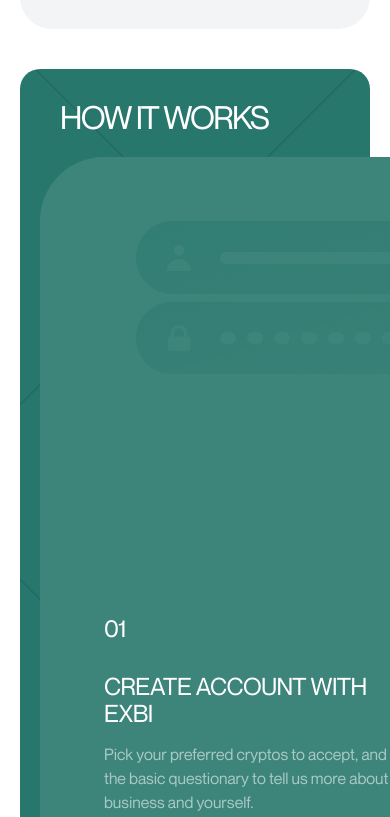
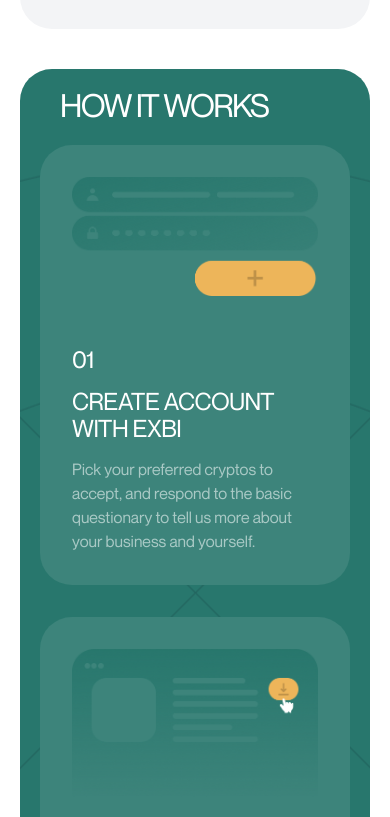
Before and after one commit to HiBlurryface/demo-exbi, a website: page src/index.html in a window 390 px wide. Shown: the part 1668-2485 px from the top of the page. Drawn offline with nearby package versions, Linux system fonts and the light colour scheme; files that its build step writes are made by us from their sources; files whose address does not match are found by name.

Commit message:
added new work block

```diff
--- a/gulp/version.json
+++ b/gulp/version.json
@@ -1,3 +1,3 @@
 {
-    "main": "20221111170038"
+    "main": "20221114115429"
 }
--- a/src/index.html
+++ b/src/index.html
@@ -268,11 +268,12 @@
 		<section class="work">
 			<div class="work__wrapper">
 				<div class="work__container">
+					<div class="work__bg"></div>
 					<h2 class="work__title container">How it works</h2>
 					<div class="work__content container">
+						<div class="work__slider">
 							<div class="work__block">
 								<picture>
-								<!-- <source srcset="img/work-step-1.webp" type="image/webp"> -->
 									<img src="img/work-step-1.png" alt="" class="work__block-img">
 								</picture>
 								<div class="work__block-text">
@@ -302,6 +303,7 @@
 									<p class="work__block-info">Receive your first crypto transaction on your first day.
 										Our
 										instinctive admin panel will give you valuable business insights.</p>
+								</div>
 							</div>
 						</div>
 					</div>
--- a/src/scss/style.scss
+++ b/src/scss/style.scss
@@ -36,6 +36,7 @@
     @media (max-width: 1320px) {
         padding: 165px 0 120px;
     }
+
     @media (max-width: 1220px) {
         padding: 125px 0 120px;
     }
@@ -948,6 +949,7 @@
     @media (max-width: 1440px) {
         padding-bottom: 60px;
     }
+
     @media (max-width: 768px) {
         padding-bottom: 40px;
     }
@@ -1222,7 +1224,9 @@
 
     @media (max-width: 1440px) {
         margin-bottom: 60px;
-    }
+        height: unset;
+    }
+
     @media (max-width: 768px) {
         margin-bottom: 40px;
     }
@@ -1238,55 +1242,94 @@
         }
     }
 
-    &__container {
-        padding: 60px 80px;
-        height: 100%;
-        border-radius: 112px;
+    &__bg {
         background-color: $mainGreen;
         background-image: url('../img/pattern.png');
         background-position: center;
         background-repeat: no-repeat;
+        width: 100%;
+        height: 100%;
+        position: absolute;
+        top: 0;
+        left: 50%;
+        transform: translate(-50%, 0);
+        max-width: 100%;
+        border-radius: 112px;
+
+        @media (max-width: 1440px) {
+            border-radius: 64px;
+        }
+
+        @media (max-width: 768px) {
+            border-radius: 32px;
+        }
+    }
+
+    &__container {
+        padding: 60px 80px;
+        height: 100%;
+        position: relative;
+        // background-color: $mainGreen;
+        // background-image: url('../img/pattern.png');
+        // background-position: center;
+        // background-repeat: no-repeat;
 
         @media (max-width: 1620px) {
             padding: 90px 64px;
         }
 
         @media (max-width: 1440px) {
-            padding: 48px 32px;
+            padding: 48px 32px 58px;
             border-radius: 64px;
         }
 
-        @media (max-width: 425px) {
-            padding: 32px 20px;
-            border-radius: 20px;
-        }
-    }
-
-    &__content {
+        @media (max-width: 768px) {
+            padding: 32px 32px 48px;
+            border-radius: 32px;
+        }
+
+        @media (max-width: 580px) {
+            padding: 20px 20px 40px;
+        }
+
+        // @media (max-width: 425px) {
+        //     padding: 32px 20px;
+        //     border-radius: 20px;
+        // }
+    }
+    &__slider {
         display: flex;
         gap: 32px;
+        width: 100%;
+        @media (max-width: 1440px) {
+            flex-direction: column;
+        }
+    }
+    &__content {
         padding: 0 32px;
+
         // height: 85%;
-
-        @media (max-width: 768px) {
+        @media (max-width: 1440px) {
+            transform: translate(0,0) !important;
             padding: 0;
         }
 
-        @media (max-width: 425px) {
-            gap: 0 20px;
-        }
+        // @media (max-width: 768px) {
+        //     padding: 0;
+        // }
+
+        // @media (max-width: 425px) {
+        //     gap: 20px;
+        // }
     }
 
     &__title {
         @extend %section-title;
         color: #fff;
         padding: 0 32px 48px;
-
-        @media (max-width: 768px) {
-            padding: 0 0 48px;
-        }
-
-        @media (max-width: 690px) {
+        transform: translate(0,0);
+
+        @media (max-width: 1440px) {
             transform: translate(0) !important;
         }
 
@@ -1296,7 +1339,8 @@
     }
 
     &__block {
-        width: 1050px;
+        max-width: 1050px;
+        width: 100%;
         position: relative;
         // height: 100%;
         // max-height: 725px;
@@ -1310,9 +1354,25 @@
         justify-content: space-between;
         gap: 50px;
         flex: 1 0 auto;
-        @media (max-width: 1440px){
+
+        @media (max-width: 1024px) {
             flex-direction: column;
-        }
+            max-width: 840px;
+        }
+
+        @media (max-width: 768px) {
+            padding: 48px;
+            border-radius: 48px;
+        }
+
+        @media (max-width: 580px) {
+            padding: 32px;
+            border-radius: 32px;
+        }
+
+        // @media (max-width: 1440px){
+        //     flex-direction: column;
+        // }
         // @media (max-width: 768px) {
         //     width: 384px;
         //     padding: 32px;
@@ -1326,25 +1386,33 @@
         // }
 
         &-img {
+
             // width: 100%;
             // position: absolute;
             // padding: 0 64px;
             // left: 0;
             // z-index: 0;
-
-            @media (max-height: 850px) {
-                opacity: 0.5;
-            }
-
-            @media (max-width: 768px) {
-                padding: 0 32px;
-            }
+            @media (max-width: 1440px) {
+                width: 100%;
+            }
+
+            // @media (max-height: 850px) {
+            //     opacity: 0.5;
+            // }
+
+            // @media (max-width: 768px) {
+            //     padding: 0 32px;
+            // }
         }
 
         &-text {
             z-index: 10;
             max-width: 360px;
             width: 100%;
+
+            @media (max-width: 1024px) {
+                max-width: 100%;
+            }
         }
 
         &-title {
@@ -1357,10 +1425,20 @@
             padding-bottom: 32px;
             gap: 4px 26px;
             max-width: 300px;
+
             & span {
                 padding-bottom: 32px;
                 display: block;
-            }
+
+                @media (max-width: 768px) {
+                    padding-bottom: 16px;
+                }
+            }
+
+            @media (max-width: 1024px) {
+                max-width: 100%;
+            }
+
             @media (max-width: 768px) {
                 font-size: 32px;
                 padding-bottom: 16px;
@@ -1393,11 +1471,13 @@
 }
 
 .advantages {
+    // transform: translate(0px, -1230px);
     padding-bottom: 120px;
 
     @media (max-width: 1440px) {
         padding-bottom: 60px;
     }
+
     @media (max-width: 768px) {
         padding-bottom: 40px;
     }
@@ -1650,6 +1730,7 @@
     @media (max-width: 1440px) {
         margin-bottom: 80px;
     }
+
     @media (max-width: 768px) {
         margin-bottom: 40px;
     }
@@ -1692,6 +1773,7 @@
             & span {
                 display: block;
                 width: fit-content;
+
                 &:first-child {
                     // transform: translate(-210px, 0);
 
@@ -1729,15 +1811,18 @@
             position: absolute;
             bottom: -160px;
             left: 0;
+
             @media (max-width: 1080px) {
                 max-width: 460px;
                 bottom: -180px;
             }
+
             @media (max-width: 1024px) {
                 max-width: 550px;
                 bottom: -115px;
             }
-             // @media (max-width: 1440px) {
+
+            // @media (max-width: 1440px) {
             //     position: unset;
             // }
 
@@ -1746,6 +1831,7 @@
                 bottom: -80px;
                 max-width: 450px;
             }
+
             @media (max-width: 402px) {
                 bottom: -95px;
             }
@@ -1777,9 +1863,11 @@
         // }
         &:first-child {
             transform: translateY(150px);
+
             @media (max-width: 1024px) {
                 margin-top: 150px;
             }
+
             @media (max-width: 768px) {
                 margin-top: 90px;
             }
@@ -1813,6 +1901,7 @@
         @media (max-width: 768px) {
             gap: 30px;
         }
+
         @media (max-width: 425px) {
             padding: 32px 0;
         }
@@ -1883,6 +1972,7 @@
                 height: 120px;
                 padding: 0 32px;
                 border-radius: 32px;
+
                 & svg {
                     width: 48px;
                     height: 48px;
@@ -1950,6 +2040,7 @@
     @media (max-width: 1440px) {
         margin-bottom: 60px;
     }
+
     @media (max-width: 768px) {
         margin-bottom: 40px;
     }
```
Also changed, not shown: dist/css/style.css, dist/css/style.min.css, dist/img/stack/sprite.stack.html, dist/index.html, dist/js/animations.js. Lines whose indentation alone changed are shown as unchanged.
